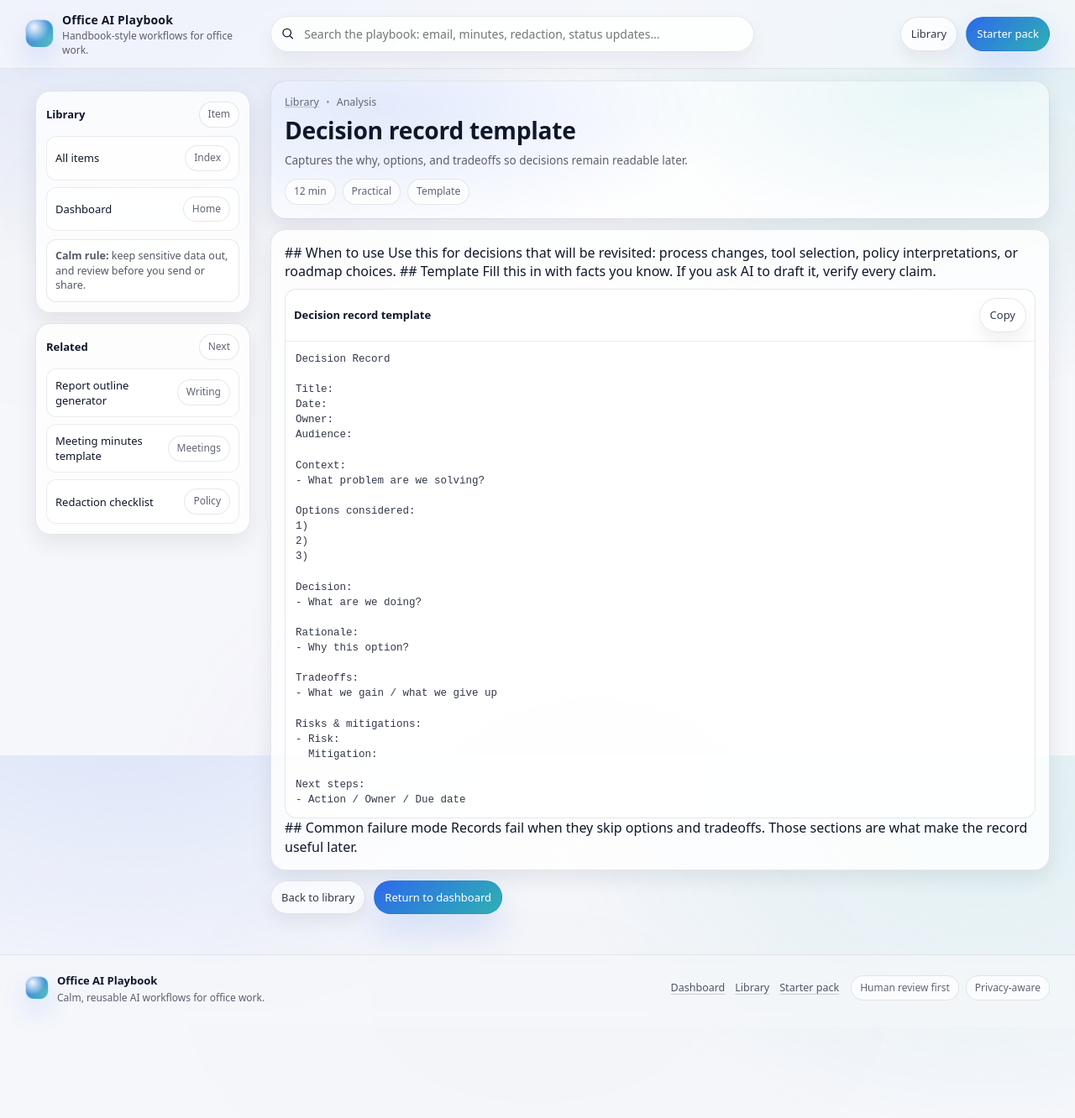
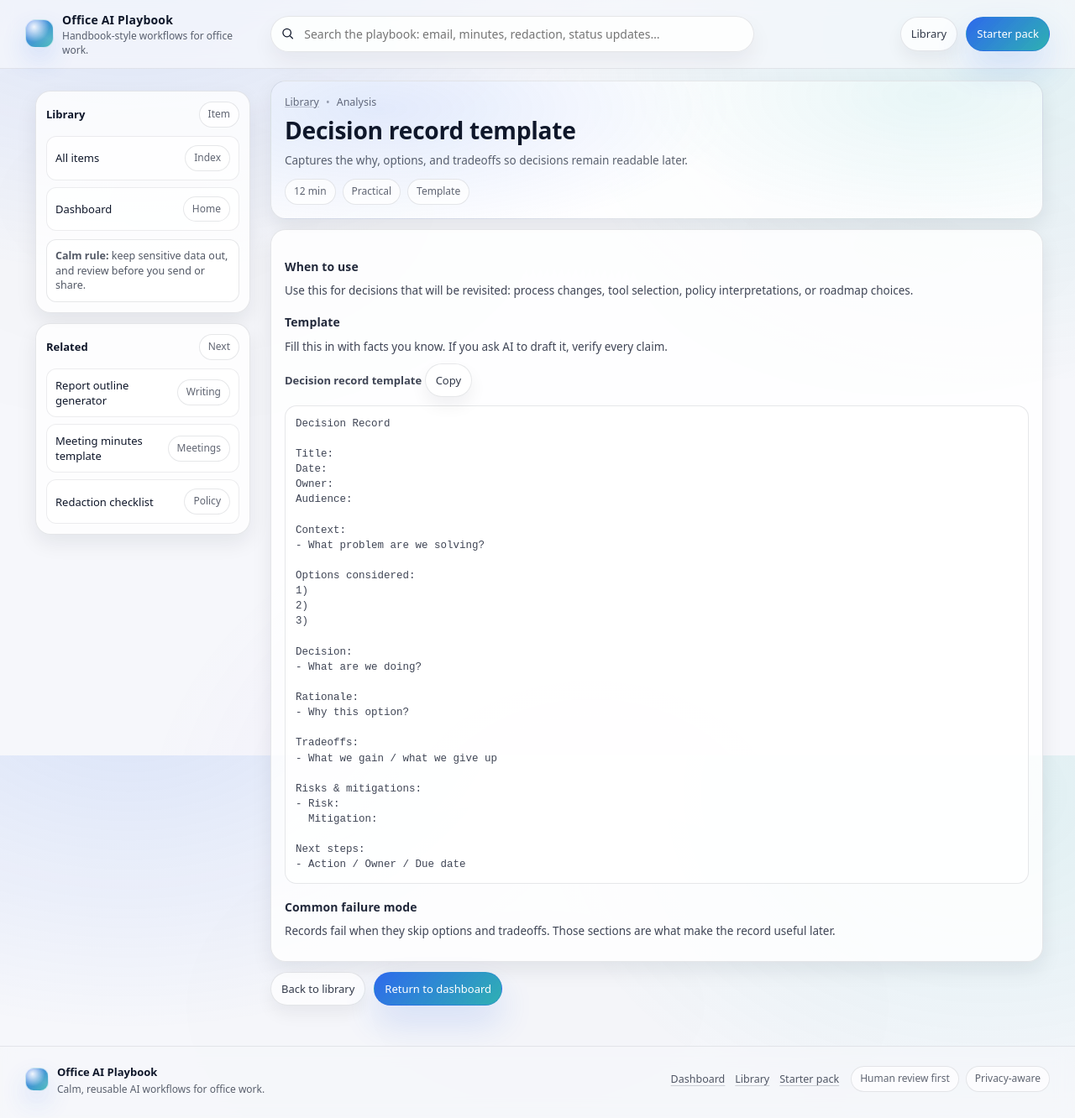
Before and after one commit to brandonhimpfen/officeaiplaybook.com, a Jekyll site: the page built from library/decision-record/index.html, in a window 1280 px wide and 1332 px high. Shown: the whole window at 84% size. Built offline with Jekyll 4.4.1, drawn with Linux system fonts in a browser that asks for light colours.

Commit message:
Library pages full width and markdown correction.

```diff
--- a/_layouts/item.html
+++ b/_layouts/item.html
@@ -40,6 +40,7 @@
         </aside>
 
         <section class="itemMain">
+          <div class="itemMainInner">
             <div class="itemHero reveal">
               <div class="itemBreadcrumb">
                 <a href="{{ '/library/' | relative_url }}">Library</a>
@@ -55,13 +56,14 @@
               </div>
             </div>
 
-          <div class="itemCard reveal">
-            {{ content }}
+            <div class="itemCard reveal prose">
+              {{ content | markdownify }}
             </div>
 
             <div class="itemFooter reveal">
               <a class="btn" href="{{ '/library/' | relative_url }}">Back to library</a>
               <a class="btn primary" href="{{ '/' | relative_url }}">Return to dashboard</a>
+            </div>
           </div>
         </section>
       </div>
--- a/assets/css/style.css
+++ b/assets/css/style.css
@@ -1,3 +1,9 @@
+/* Patch: make library item pages and library content feel neat + professional
+   - Constrain reading width (avoids full-width text)
+   - Add "prose" typography styling for rendered markdown
+   - Ensure markdown headings render cleanly and consistently
+*/
+
 :root{
   --bg:#f6f7fb;
   --text:#0f172a;
@@ -314,7 +320,7 @@ header{
 .reveal{ opacity:0; transform: translateY(10px); }
 .reveal.in{ opacity:1; transform: translateY(0); transition: opacity .6s ease, transform .6s ease; }
 
-/* Item pages */
+/* Item pages (neater width + typography) */
 .itemShell{
   display:grid;
   grid-template-columns: var(--side) 1fr;
@@ -325,6 +331,10 @@ header{
   position:sticky;
   top:74px;
   padding:12px;
+}
+.itemMain{ min-width:0; }
+.itemMainInner{
+  width: min(920px, 100%);
 }
 .itemHero{
   padding:16px;
@@ -370,48 +380,66 @@ header{
   background: rgba(255,255,255,.82);
   box-shadow: var(--shadowSoft);
 }
-.itemCard h2{
-  margin:18px 0 8px 0;
-  font-size:14px;
-  letter-spacing:.1px;
-}
-.itemCard p{ margin:8px 0; color: rgba(15,23,42,.78); font-size:13.5px; }
-.callout{
-  margin:12px 0;
-  padding:12px;
-  border-radius: 14px;
-  border:1px solid rgba(15,23,42,.10);
-  background: rgba(255,255,255,.72);
-  color: rgba(15,23,42,.74);
-  font-size:13px;
-}
-.codebox{
-  margin-top:10px;
-  border-radius: 14px;
-  border:1px solid rgba(15,23,42,.10);
-  background: rgba(255,255,255,.72);
-  overflow:hidden;
-}
-.codebox .codebar{
-  display:flex; align-items:center; justify-content:space-between;
-  gap:10px;
-  padding:10px 10px;
-  border-bottom:1px solid rgba(15,23,42,.08);
-}
-.codebox pre{
-  margin:0;
-  padding:12px 12px;
-  overflow:auto;
-  font-size:12.5px;
-  line-height:1.45;
-  color: rgba(15,23,42,.86);
-  white-space:pre;
-}
 .itemFooter{
   margin:12px 0 2px 0;
   display:flex;
   gap:10px;
   flex-wrap:wrap;
+}
+
+/* Prose styles for markdown-rendered content */
+.prose{
+  color: rgba(15,23,42,.80);
+  font-size: 13.5px;
+}
+.prose h2{
+  margin:18px 0 8px 0;
+  font-size:14px;
+  letter-spacing:.1px;
+  color: rgba(15,23,42,.92);
+}
+.prose h3{
+  margin:14px 0 8px 0;
+  font-size:13.5px;
+  color: rgba(15,23,42,.90);
+}
+.prose p{ margin:10px 0; }
+.prose ul, .prose ol{
+  margin:10px 0 10px 18px;
+  padding:0;
+}
+.prose li{ margin:6px 0; }
+.prose hr{
+  border:none;
+  border-top:1px solid rgba(15,23,42,.10);
+  margin:14px 0;
+}
+.prose code{
+  font-family: ui-monospace, SFMono-Regular, Menlo, Monaco, Consolas, "Liberation Mono", "Courier New", monospace;
+  font-size: 12.5px;
+  padding: 2px 6px;
+  border-radius: 8px;
+  border:1px solid rgba(15,23,42,.10);
+  background: rgba(255,255,255,.72);
+}
+.prose pre{
+  margin:10px 0;
+  padding:12px;
+  border-radius: 14px;
+  border:1px solid rgba(15,23,42,.10);
+  background: rgba(255,255,255,.72);
+  overflow:auto;
+  font-size:12.5px;
+  line-height:1.45;
+}
+.prose blockquote{
+  margin:12px 0;
+  padding:10px 12px;
+  border-left: 3px solid rgba(37,99,235,.35);
+  border-radius: 12px;
+  border:1px solid rgba(15,23,42,.10);
+  background: rgba(255,255,255,.74);
+  color: rgba(15,23,42,.74);
 }
 
 /* Footer */
@@ -465,7 +493,8 @@ header{
 
   .pageGrid.two, .pageGrid.three{ grid-template-columns: 1fr; }
   .itemShell{ grid-template-columns: 1fr; }
-  .itemAside{ position:relative; top:auto; }
+  .itemAside{ position:relative; top:auto; padding:0; }
+  .itemMainInner{ width:100%; }
 
   .footerGrid{ grid-template-columns: 1fr; }
   .footerMeta{ justify-content:flex-start; }
```
Lines whose indentation alone changed are shown as unchanged.
